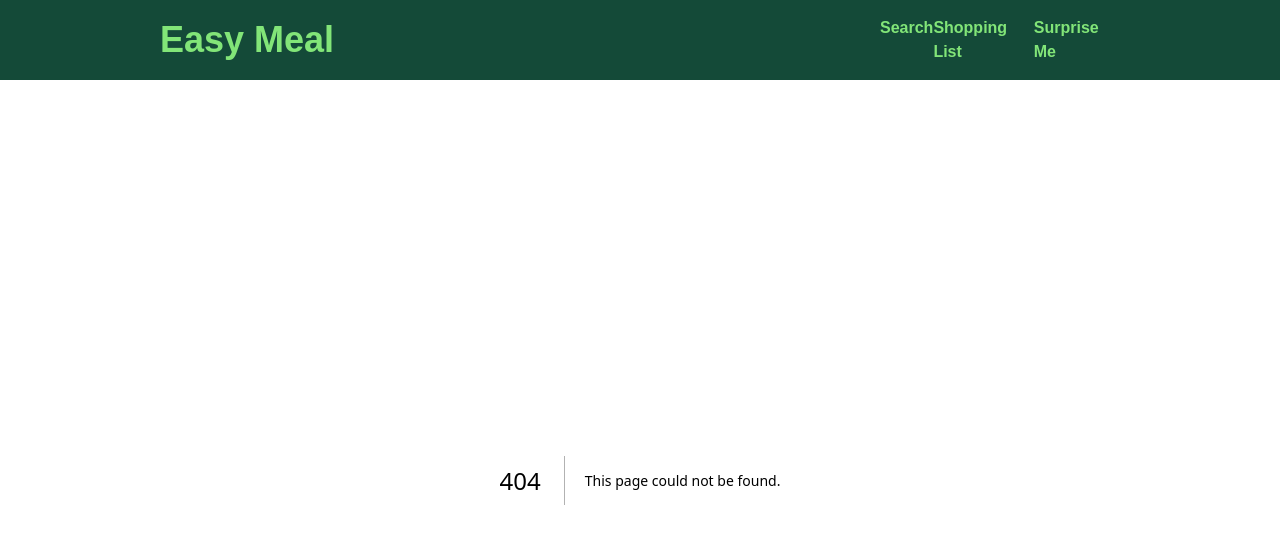
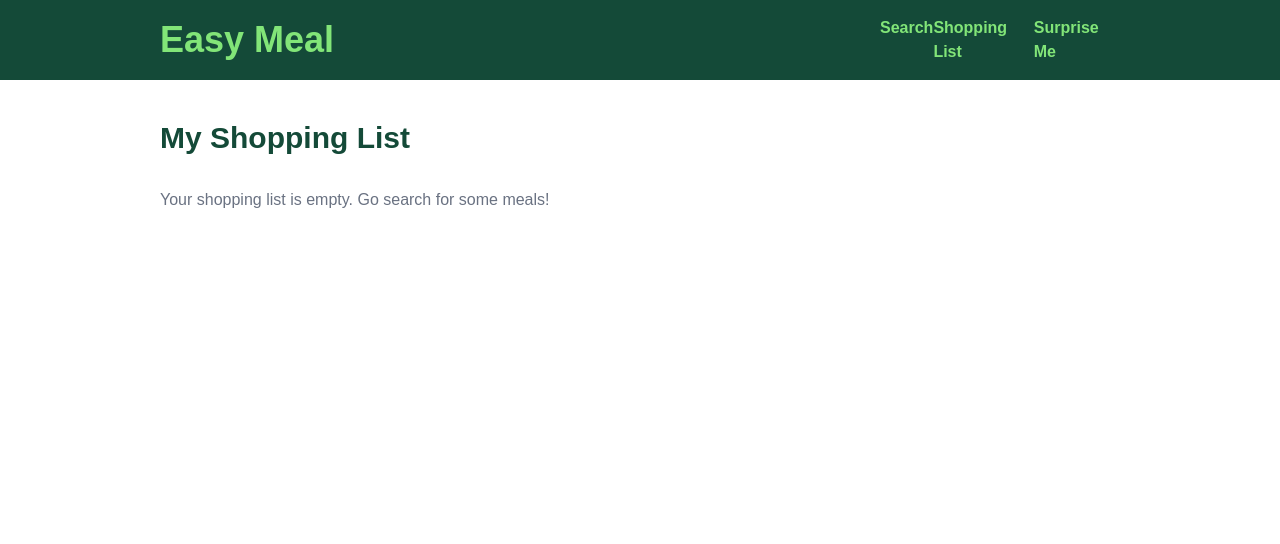
Before and after one commit to Patrick-Messiter/recipe-search-and-meal-planner, a Next.js app in the folder recipe-app/: page /shopping-list in a window 1280 px wide. Before the commit this address had no page. Shown: the top 544 px of the page. Built offline with nearby package versions, Linux system fonts and the light colour scheme.

Commit message:
Added shopping list page and linked the page within the navbar

```diff
--- /dev/null
+++ b/recipe-app/app/shopping-list/page.tsx
@@ -0,0 +1,52 @@
+"use client";
+
+import { useEffect, useState } from "react";
+import { getMergedShoppingList, getShoppingList, MergedIngredient } from "@/utils/shopping_list_storage";
+
+export default function ShoppingListPage() {
+    const [ingredients, setIngredients] = useState<MergedIngredient[]>([]);
+    const [meals, setMeals] = useState<{ mealId: string; mealName: string }[]>([]);
+
+    useEffect(() => {
+        setIngredients(getMergedShoppingList());
+        setMeals(getShoppingList().map(({ mealId, mealName }) => ({ mealId, mealName })));
+    }, []);
+
+    return (
+        <div className="flex justify-center py-10">
+            <div className="w-3/4">
+                <h1 className="text-3xl font-bold text-primary-green-600 mb-8">My Shopping List</h1>
+
+                {ingredients.length === 0 ? (
+                    <p className="text-gray-500">Your shopping list is empty. Go search for some meals!</p>
+                ) : (
+                    <div className="flex flex-col gap-10">
+
+                        <section>
+                            <h2 className="text-xl font-bold text-primary-green-600 mb-4">Meals</h2>
+                            <ul className="flex flex-col gap-2">
+                                {meals.map((meal) => (
+                                    <li key={meal.mealId} className="border rounded-md px-4 py-3 font-medium">
+                                        {meal.mealName}
+                                    </li>
+                                ))}
+                            </ul>
+                        </section>
+
+                        <section>
+                            <h2 className="text-xl font-bold text-primary-green-600 mb-4">Ingredients</h2>
+                            <ul className="grid grid-cols-2 gap-2">
+                                {ingredients.map((item, index) => (
+                                    <li key={index} className="flex justify-between text-sm text-gray-700 border-b py-2">
+                                        <span className="font-medium">{item.ingredient}</span>
+                                        <span className="text-gray-500">{item.display}</span>
+                                    </li>
+                                ))}
+                            </ul>
+                        </section>
+                    </div>
+                )}
+            </div>
+        </div>
+    );
+}
--- a/recipe-app/components/navbar.tsx
+++ b/recipe-app/components/navbar.tsx
@@ -9,7 +9,7 @@ export default function NavBar() {
                 </header>
                 <div className="w-1/4 flex justify-between">
                     <Link className="text-primary-green-400 hover:text-primary-green-200 font-bold" href="/">Search</Link>
-                    <Link className="text-primary-green-400 hover:text-primary-green-200 font-bold" href="/">Shopping List</Link>
+                    <Link className="text-primary-green-400 hover:text-primary-green-200 font-bold" href="/shopping-list">Shopping List</Link>
                     <Link className="text-primary-green-400 hover:text-primary-green-200 font-bold" href="/">Surprise Me</Link>
                 </div>
             </div>
```
Also changed, not shown: recipe-app/app/recipes/page.tsx (deleted).
